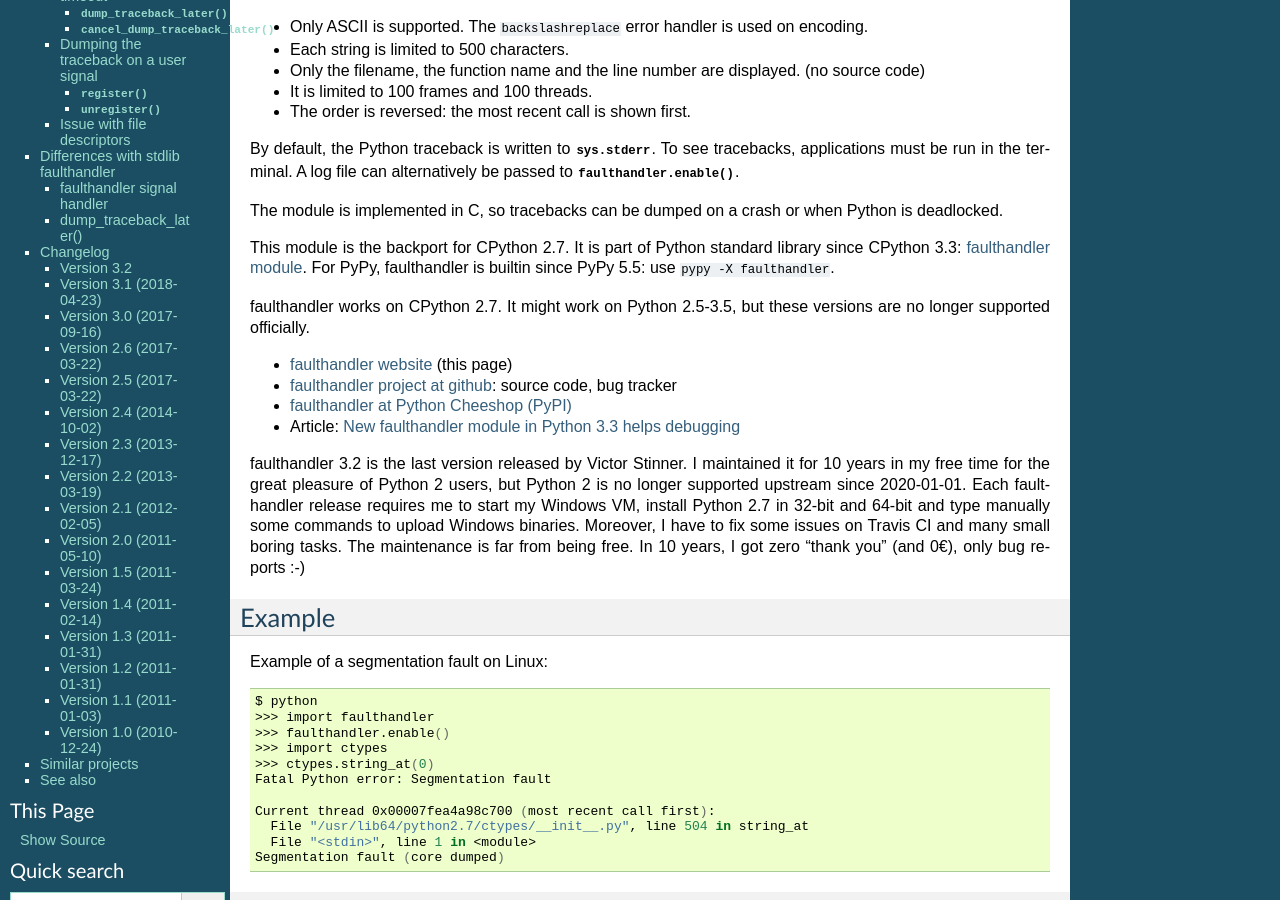
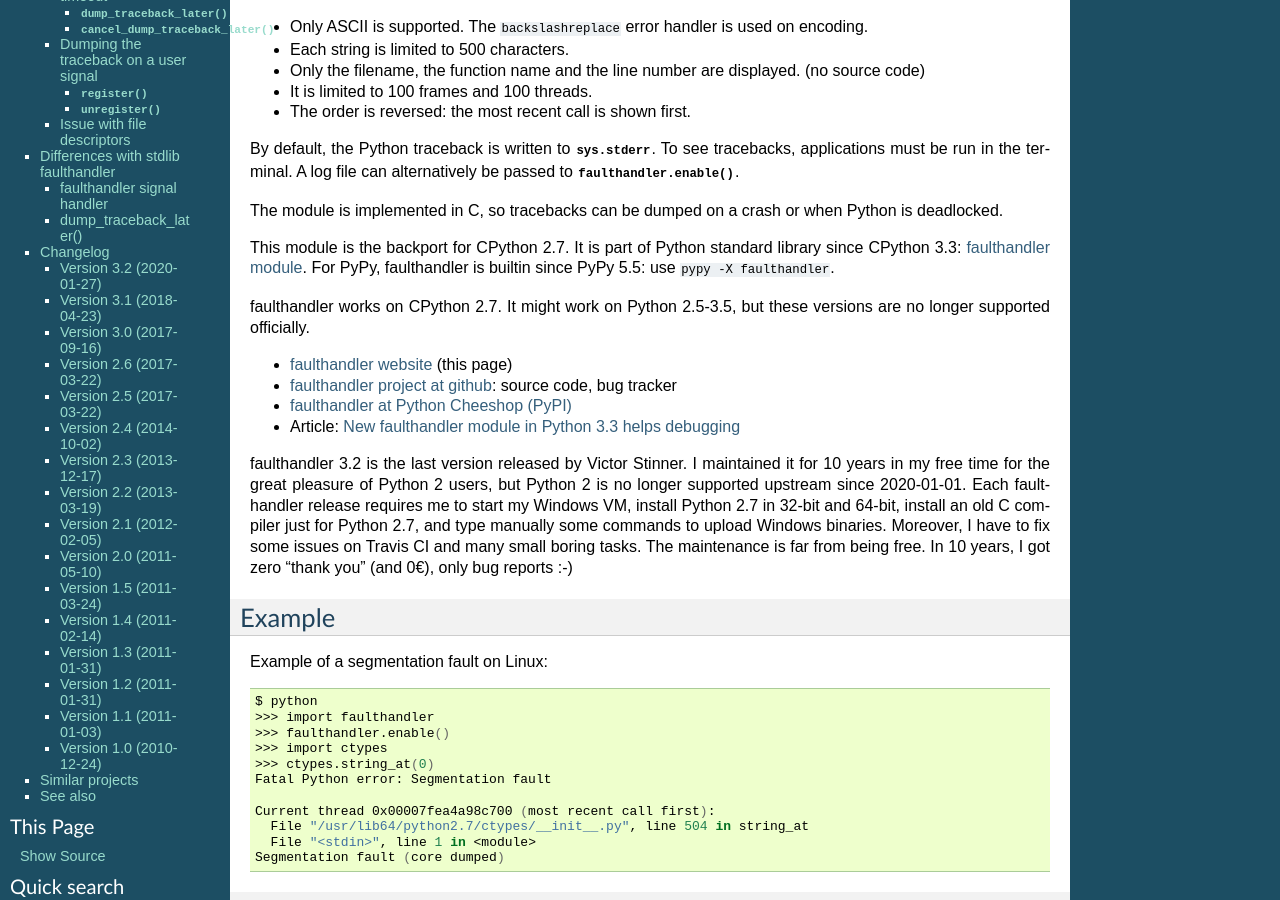
Before and after one commit to vstinner/faulthandler, a Sphinx documentation site: the page built from doc/index.rst, in a window 1280 px wide and 900 px high, scrolled down 422 px. Built offline with Sphinx 7.4.7, drawn with Linux system fonts in a browser that asks for light colours; some of the changed text lies outside the part shown.

Commit message:
Prepare 3.2 release

```diff
--- a/doc/index.rst
+++ b/doc/index.rst
@@ -60,10 +60,10 @@ faulthandler 3.2 is the last version released by Victor Stinner. I maintained
 it for 10 years in my free time for the great pleasure of Python 2 users, but
 Python 2 is no longer supported upstream since 2020-01-01. Each faulthandler
 release requires me to start my Windows VM, install Python 2.7 in 32-bit and
-64-bit and type manually some commands to upload Windows binaries. Moreover, I
-have to fix some issues on Travis CI and many small boring tasks. The
-maintenance is far from being free. In 10 years, I got zero "thank you" (and
-0€), only bug reports :-)
+64-bit, install an old C compiler just for Python 2.7, and type manually some
+commands to upload Windows binaries. Moreover, I have to fix some issues on
+Travis CI and many small boring tasks. The maintenance is far from being free.
+In 10 years, I got zero "thank you" (and 0€), only bug reports :-)
 
 
 Example
@@ -338,17 +338,17 @@ would fail with ``EINTR`` error whereas Python 2.7 has a bad support of
 Changelog
 =========
 
-Version 3.2
------------
+Version 3.2 (2020-01-27)
+------------------------
 
 faulthandler 3.2 is the last version released by Victor Stinner. I maintained
 it for 10 years in my free time for the great pleasure of Python 2 users, but
 Python 2 is no longer supported upstream since 2020-01-01. Each faulthandler
 release requires me to start my Windows VM, install Python 2.7 in 32-bit and
-64-bit and type manually some commands to upload Windows binaries. Moreover, I
-have to fix some issues on Travis CI and many small boring tasks. The
-maintenance is far from being free. In 10 years, I got zero "thank you" (and
-0€), only bug reports :-)
+64-bit, install an old C compiler just for Python 2.7, and type manually some
+commands to upload Windows binaries. Moreover, I have to fix some issues on
+Travis CI and many small boring tasks. The maintenance is far from being free.
+In 10 years, I got zero "thank you" (and 0€), only bug reports :-)
 
 * On Windows, faulthandler.enable() now ignores MSC and COM exceptions.
   Backport by Dee Moore.
```
Also changed, not shown: README.rst (+4 -4 lines), setup.py (+5 -4 lines).
